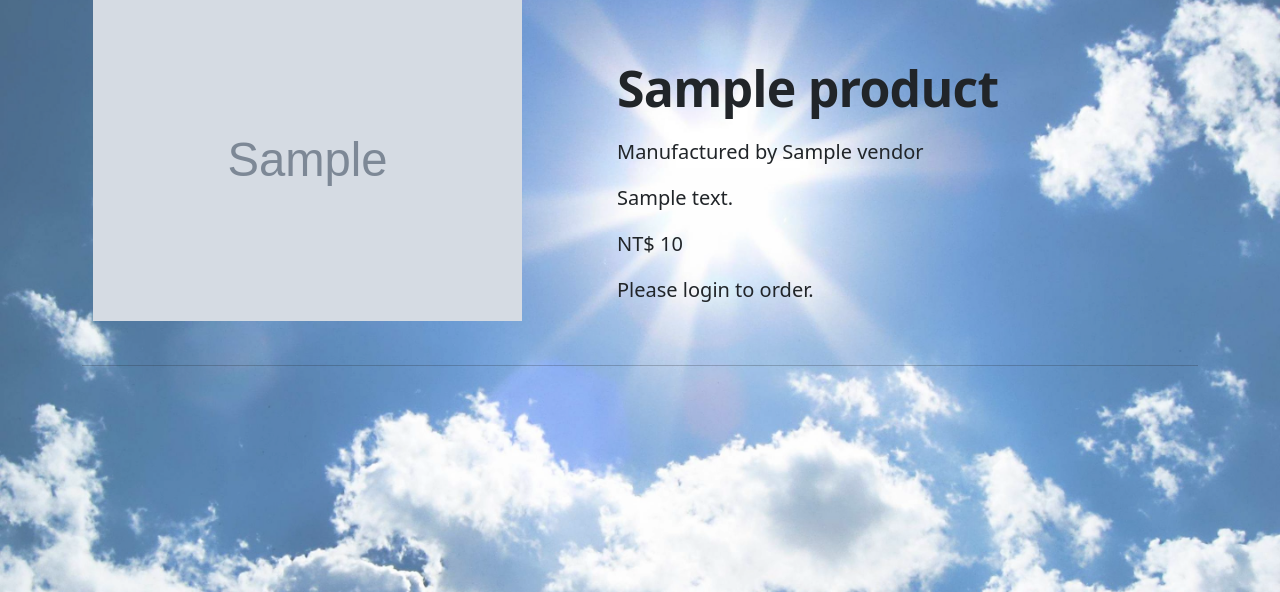
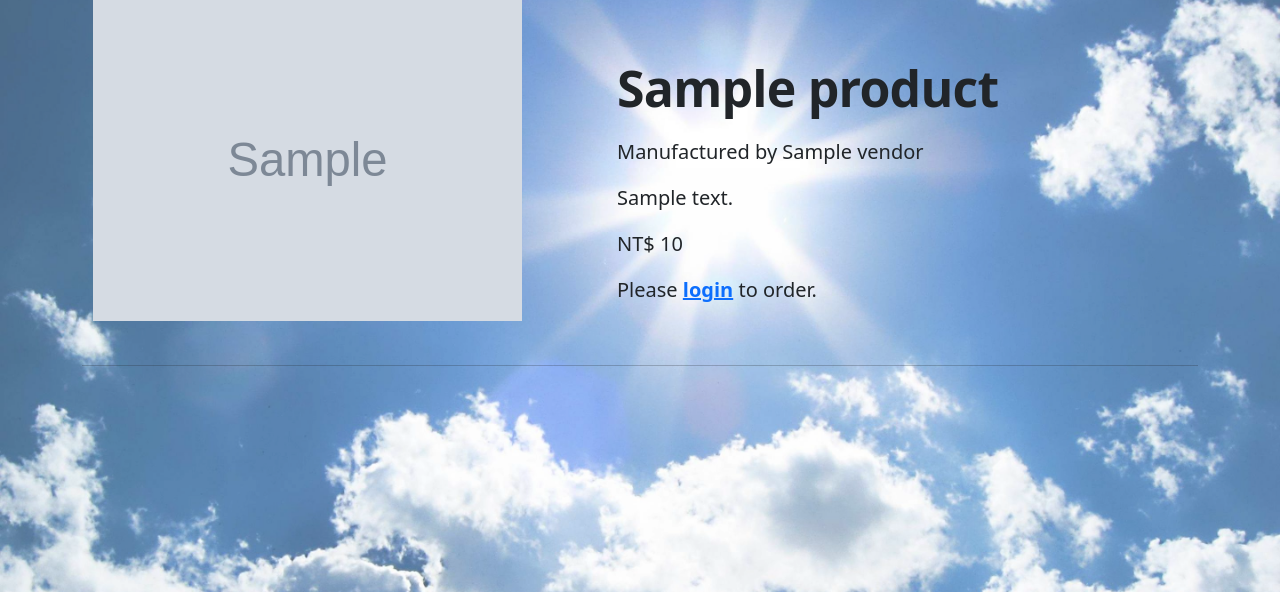
Before and after one commit to Yang-Wei-Ting/williams_website, a Django app: page /shop/products/1/ in a window 1280 px wide. Shown: the part 144-736 px from the top of the page. Run offline with Django 3.2, Linux system fonts and the light colour scheme; tables that the repository leaves empty hold one stand-in row (values such as "Sample post"); grey boxes marked "Sample" are stand-in pictures; parts of the project's set-up code (start-up, migrations or seed data) failed here and were passed over; some libraries are stand-ins or nearby versions.

Commit message:
added login link to product page

```diff
--- a/templates/shop/product.html
+++ b/templates/shop/product.html
@@ -37,7 +37,7 @@
               </form>
 
             {% else %}
-              <p class="lead heavier">Please login to order.</p>
+              <p class="lead heavier">Please <a href="{% url 'login' %}"><strong>login</strong></a> to order.</p>
             {% endif %}
 
           {% endif %}
```
